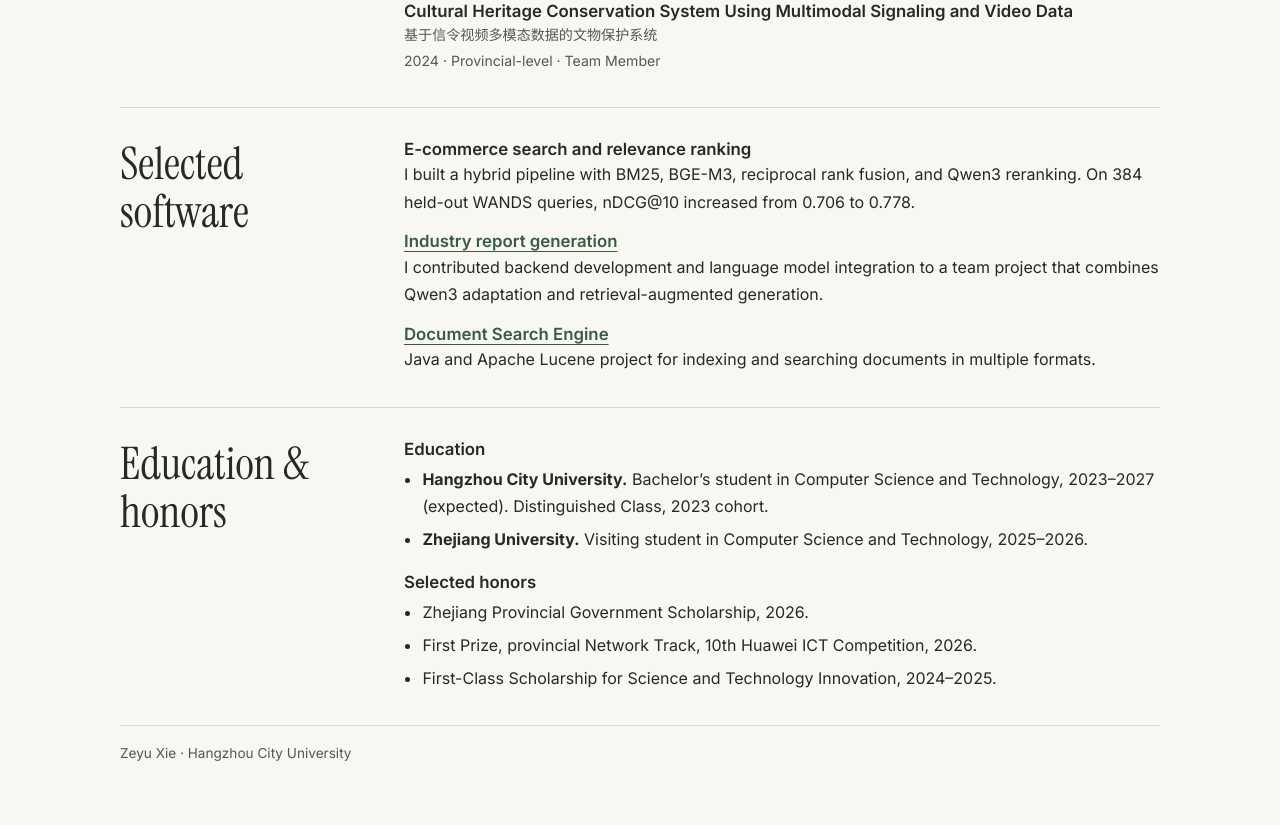
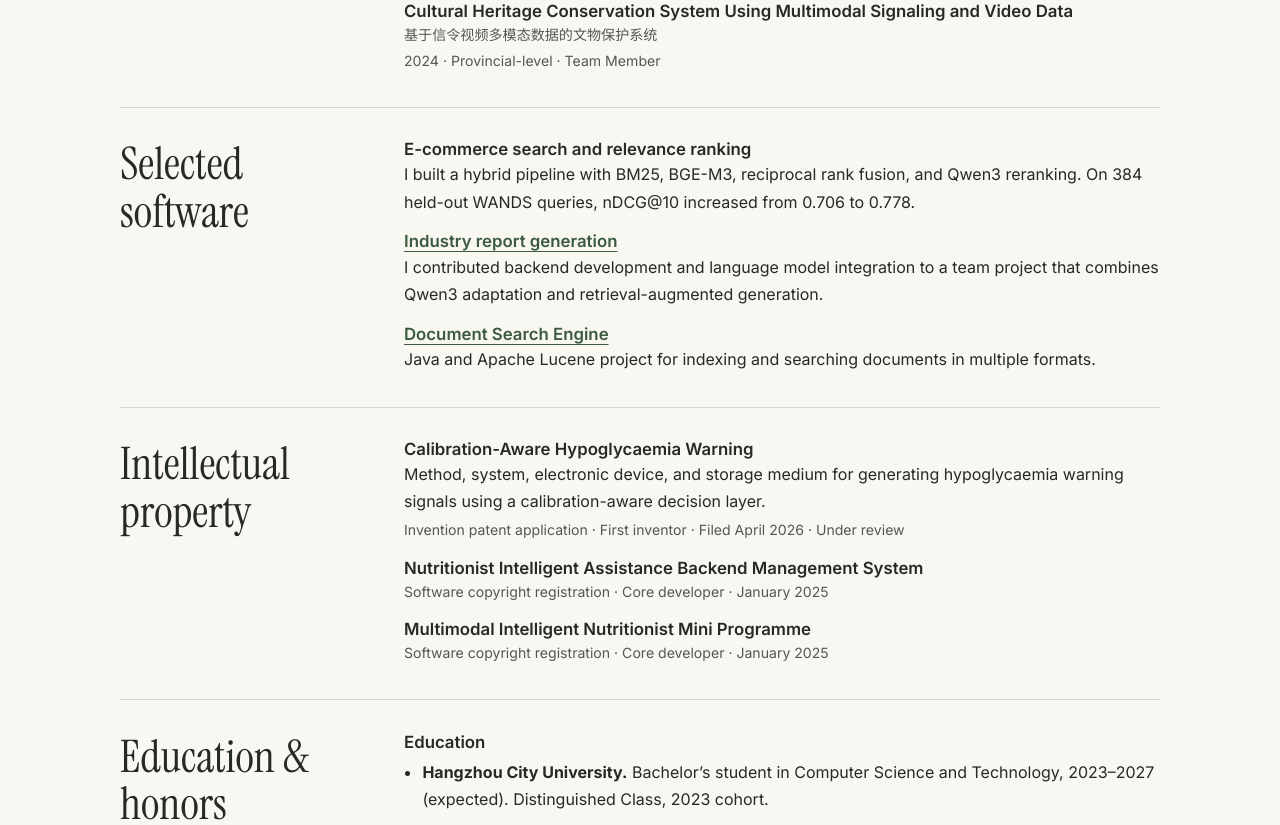
Before and after one commit to MyLoveSong/MyLoveSong.github.io, a plain HTML site: page index.html in a window 1280 px wide. Shown: the part 1975-2800 px from the top of the page. Before the commit the page ends 2772 px from the top, so only its background shows below. Drawn offline with Linux system fonts and the light colour scheme.

Commit message:
Add patent application and software copyright registrations

```diff
--- a/index.html
+++ b/index.html
@@ -116,6 +116,7 @@
         <a href="#research">Research</a>
         <a href="#projects">Projects</a>
         <a href="#software">Software</a>
+        <a href="#intellectual-property">Intellectual property</a>
         <a href="#education">Education &amp; honors</a>
         <a href="https://github.com/MyLoveSong">GitHub</a>
       </nav>
@@ -212,6 +213,25 @@
         </ul>
       </section>
 
+      <section class="section" id="intellectual-property" aria-labelledby="ip-heading">
+        <h2 id="ip-heading">Intellectual property</h2>
+        <ul class="projects">
+          <li>
+            <h3>Calibration-Aware Hypoglycaemia Warning</h3>
+            <p>Method, system, electronic device, and storage medium for generating hypoglycaemia warning signals using a calibration-aware decision layer.</p>
+            <p class="project-meta">Invention patent application · First inventor · Filed <time datetime="2026-04">April 2026</time> · Under review</p>
+          </li>
+          <li>
+            <h3>Nutritionist Intelligent Assistance Backend Management System</h3>
+            <p class="project-meta">Software copyright registration · Core developer · <time datetime="2025-01">January 2025</time></p>
+          </li>
+          <li>
+            <h3>Multimodal Intelligent Nutritionist Mini Programme</h3>
+            <p class="project-meta">Software copyright registration · Core developer · <time datetime="2025-01">January 2025</time></p>
+          </li>
+        </ul>
+      </section>
+
       <section class="section" id="education" aria-labelledby="education-heading">
         <h2 id="education-heading">Education &amp; honors</h2>
         <div class="credentials">
```
